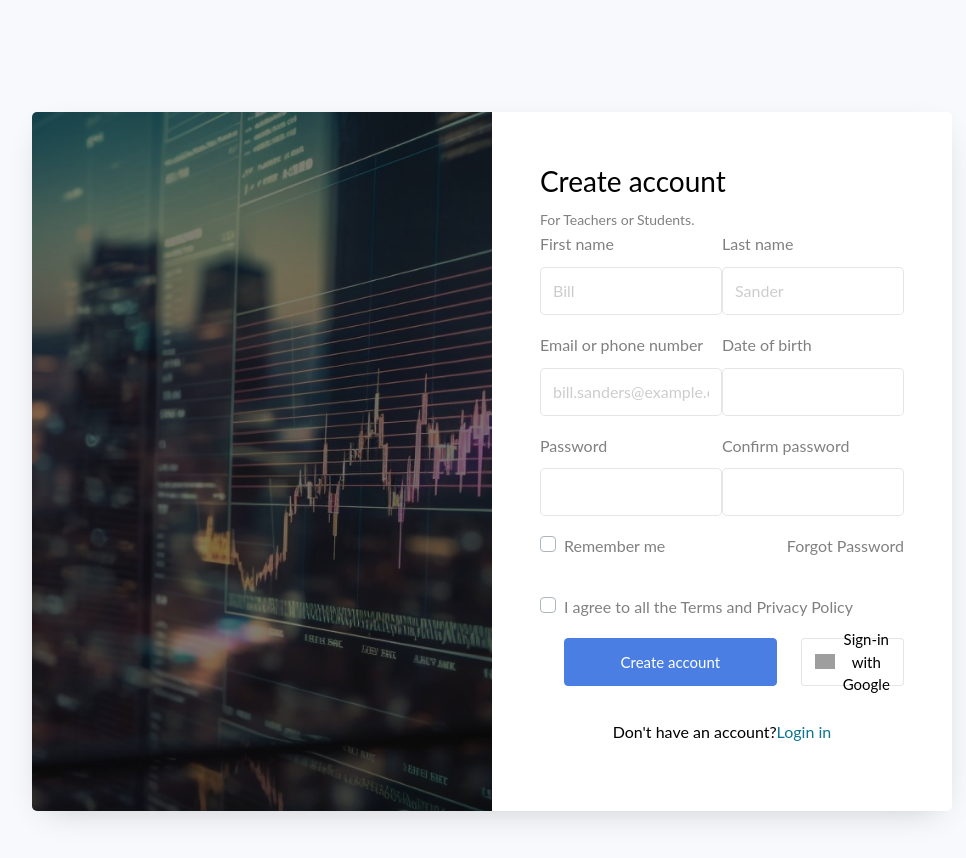
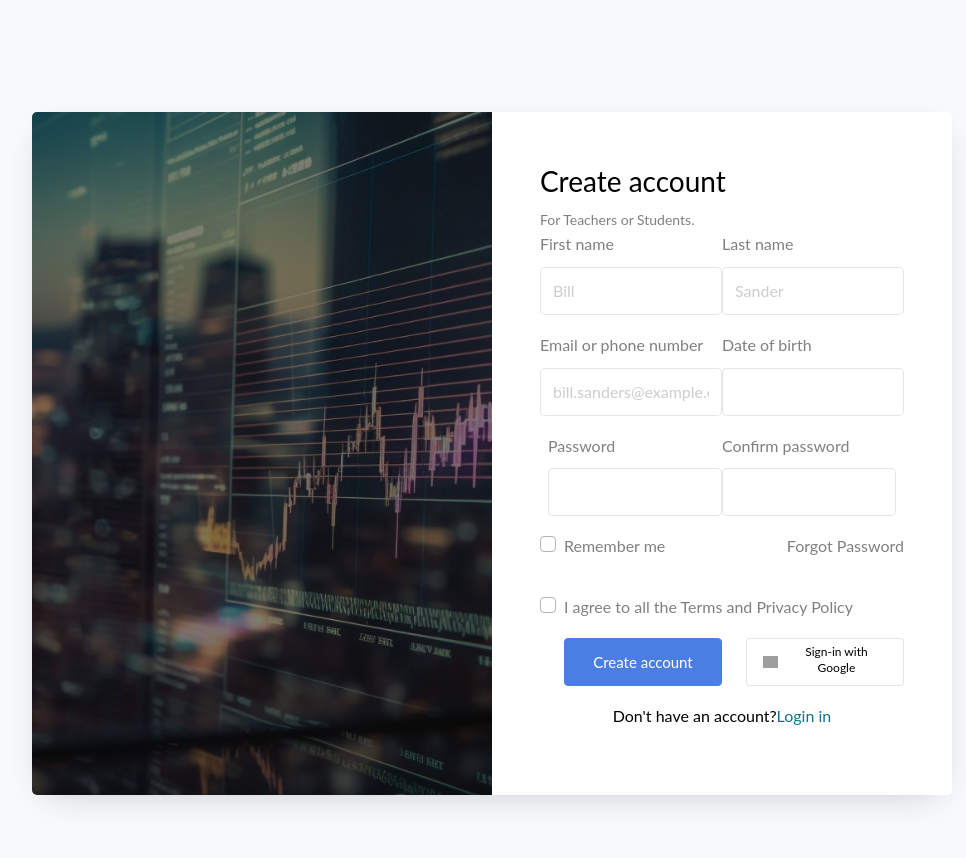
Before and after one commit to shrasht971/tousonenew, a React (Create React App) app: page /signup in a window 1280 px wide. Shown: the top 858 px of the page, without its empty margins (148-1114 px from the left). Built offline with nearby package versions, Linux system fonts and the light colour scheme; grey boxes are pictures that could not be loaded.

Commit message:
update sigin page.

```diff
--- a/src/components/Card.js
+++ b/src/components/Card.js
@@ -6,10 +6,10 @@ const Card = ({ image, title, time, tutor }) => {
   return (
     <div className="border rounded-lg shadow-lg overflow-hidden p-4 flex justify-around items-center">
       <div className="w-full h-48 mb-4">
-        <img src={image} alt={title} className="w-full h-full object-cover rounded-lg" />
+        <img src={image} alt={title} className="w-1/2 h-full object-cover rounded-lg" />
       </div>
-      <div className="flex-1 ml-4">
-        <div className="flex items-center">
+      <div className="">
+        <div className="flex w-36 item-center ">
           {/* <FaPlayCircle className="text-green-500 w-6 h-6 mr-2" /> */}
            {/* Icon for Live Session */}
           <h3 className="text-xl font-semibold">{title}</h3>
--- a/src/pages/SignupPage.js
+++ b/src/pages/SignupPage.js
@@ -78,7 +78,7 @@ const SignupPage = ({ }) => {
                         />
                       </div>
                       </div>
-                      <div class='flex '>
+                      <div class='flex mx-2'>
                       <div class="form-group mb-3">
                         <label class="" for="Password">
                           Password
@@ -122,22 +122,21 @@ const SignupPage = ({ }) => {
                       </div>
                       </div>
 
-                    <div class=''>
-                    <div class="form-group d-flex justify-content-between ">
+
+                    <div class="form-group d-flex ">
                       <button
                         type="submit"
-                        class="form-control btn btn-primary rounded submit mx-4 px-3"
+                        class="form-control btn btn-primary rounded  submit mx-4 px-3"
                       >
                         Create account
                       </button>
+                      <button type="button" className="form-control btn btn-outline-primary rounded submit px-3 bg-sky-800 d-flex align-items-center justify-content-center">
+                        <img src="https://upload.wikimedia.org/wikipedia/commons/4/4a/Logo_2013_Google.png" alt="Google icon" className="mr-2 text-3xl font-bold " style={{ width: '15px' }} />
+                        <p class='text-xs font-normal mt-[9%]'> Sign-in with Google</p>
+                      </button>
                     <div>
-                   <div className="form-group">
-                      <button type="button" className="form-control btn btn-outline-primary rounded submit px-3 d-flex align-items-center justify-content-center">
-                        <img src="https://upload.wikimedia.org/wikipedia/commons/4/4a/Logo_2013_Google.png" alt="Google icon" className="mr-2" style={{ width: '20px' }} />
-                        Sign-in with Google
-                      </button>
-                      </div>
-                  </div>
+
+
                     </div>
                     </div>
                   </form>
```
